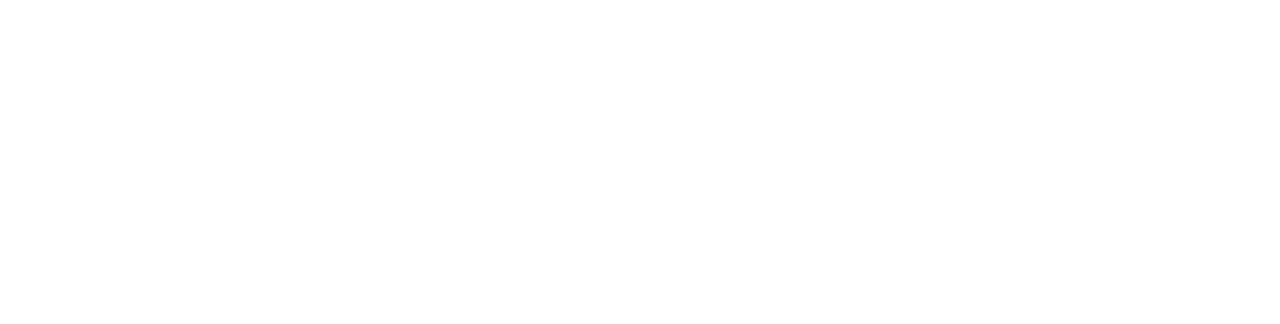
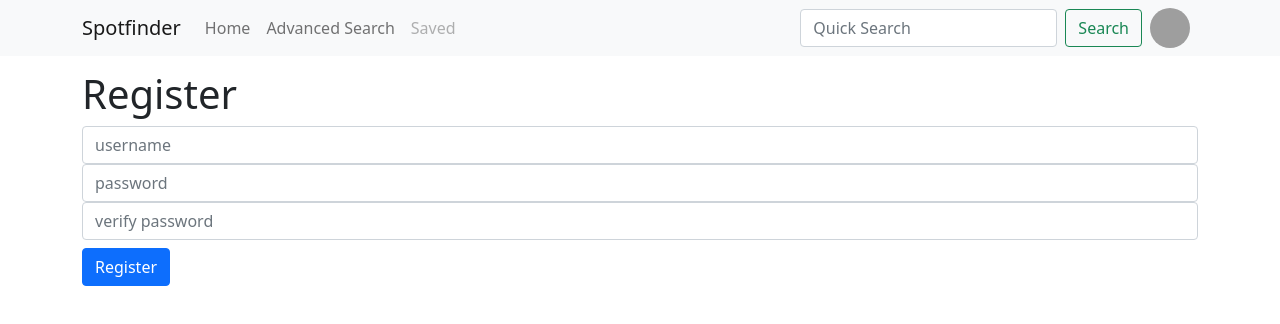
Before and after one commit to yutom-2000/spotfinder, a React (Create React App) app in the folder client/: page /register in a window 1280 px wide. Before the commit this address had no page. Shown: the top 324 px of the page. Built offline with nearby package versions, Linux system fonts and the light colour scheme; grey boxes are pictures that could not be loaded.

Commit message:
client login

```diff
--- a/client/package.json
+++ b/client/package.json
@@ -7,7 +7,6 @@
     "@testing-library/react": "^11.2.7",
     "@testing-library/user-event": "^12.8.3",
     "@types/jest": "^26.0.24",
-    "@types/node": "^12.20.37",
     "@types/react": "^17.0.36",
     "@types/react-dom": "^17.0.11",
     "bootstrap": "^5.1.3",
@@ -47,5 +46,8 @@
       "last 1 firefox version",
       "last 1 safari version"
     ]
+  },
+  "devDependencies": {
+    "@types/node": "^12.20.37"
   }
 }
--- a/client/src/App.tsx
+++ b/client/src/App.tsx
@@ -4,6 +4,8 @@ import Homescreen from "./components/Homescreen";
 import Profile from "./components/ProfileScreen";
 import { BrowserRouter, Route, Routes } from "react-router-dom";
 import "./App.css";
+import Login from "./components/ProfileScreen/Login";
+import Register from "./components/ProfileScreen/Register";
 
 function App() {
   return (
@@ -12,6 +14,8 @@ function App() {
         <Routes>
           <Route path={"/"} element={<Homescreen />} />
           <Route path={"/profile"} element={<Profile />}/>
+          <Route path={"/login"} element={<Login />} />
+          <Route path={"/register"} element={<Register />}/>
         </Routes>
       </div>
     </BrowserRouter>
--- a/client/src/components/Navbar/index.tsx
+++ b/client/src/components/Navbar/index.tsx
@@ -1,5 +1,5 @@
 interface active {
-  active: string;
+  active?: string;
 }
 
 const Navbar = ({ active }: active) => {
@@ -56,7 +56,7 @@ const Navbar = ({ active }: active) => {
           </form>
           <a href='/profile' className='ms-2 me-2 '>
           <img className="rounded-circle wd-avatar-image"
-                         src={'images/profile/blank-profile.png'}
+                         src={'https://i.imgur.com/YcP0tik.jpeg'}
                          alt={'...'}
                          width='40px'
                          height='40px'
--- /dev/null
+++ b/client/src/components/ProfileScreen/Login.tsx
@@ -0,0 +1,72 @@
+import { useNavigate } from "react-router";
+import { useState } from "react";
+import { API_URL } from "../../consts";
+import Navbar from "../Navbar";
+import '../Homescreen/index.css';
+
+export interface user {
+    username?: string,
+    password?: string,
+    verifyPassword?: string,
+  }
+
+const Login = () => {
+  const [user, setUser] = useState<user>({});
+  const navigate = useNavigate();
+  const [warn, setWarn] = useState(false);
+  const login = () => {
+    fetch(`${API_URL}/login`, {
+      method: "POST",
+      body: JSON.stringify(user),
+      credentials: "include",
+      headers: {
+        "content-type": "application/json",
+      },
+    }).then((status) => {
+        console.log(user);
+        console.log("constring", `${API_URL}/login`);
+        console.log("status", status.status);
+      if (status.status === 200) {
+        setWarn(false);
+        navigate("/profile");
+      } else {
+        setWarn(true);
+        setUser({username: user.username, password: ""});
+      }
+    });
+  };
+  return (
+    <div className="container body">
+      <Navbar />
+      <h1>Login</h1>
+      {warn && (
+        <div className="alert alert-danger">Incorrect username or password</div>
+      )}
+      <input
+        value={user.username}
+        onChange={(e) => setUser({ ...user, username: e.target.value })}
+        placeholder="username"
+        className="form-control"
+      />
+      <input
+        value={user.password}
+        onChange={(e) => setUser({ ...user, password: e.target.value })}
+        placeholder="password"
+        type="password"
+        className="form-control"
+      />
+      <div className="mt-2">
+      <button className="btn btn-primary me-2" onClick={login}>
+        Login
+      </button>
+      <a href="/register">
+      <button className="btn btn-primary">
+          Register
+      </button>
+      </a>
+      </div>
+    </div>
+  );
+};
+
+export default Login;
--- a/client/src/components/ProfileScreen/Profile.tsx
+++ b/client/src/components/ProfileScreen/Profile.tsx
@@ -2,6 +2,8 @@ import React, {useEffect} from "react";
 import "../reducers/profileData";
 import {Link} from "react-router-dom";
 import { useDispatch, useSelector } from "react-redux";
+import { API_URL } from "../../consts";
+import { useNavigate } from "react-router";
 
 const selectProfileData = (state : any) => {
     console.log("state", state);
@@ -10,17 +12,26 @@ const selectProfileData = (state : any) => {
 
 const Profile = () => {
     const profileData = useSelector(selectProfileData);
+    const navigate = useNavigate();
     const dispatch = useDispatch();
     //useEffect(() => fetchProfile(dispatch));
+    const logout = () => {
+        fetch(`${API_URL}/logout`, {
+            method: 'POST',
+            credentials: 'include',
+        }).then(res => navigate('/'))
+    }
     return (
         <div>
             <div className={"row"}>
-                <div className={"col-1"}>
-                    <i className={"fas fa-arrow-left align-bottom pl-2"}/>
-                </div>
-                <div className={"col"}>
+                <div className={"col-9"}>
                     <h6 className={"mb-0"}>{`${profileData.firstName} ${profileData.lastName}`}</h6>
                     {`${profileData.spotCount} Spots`}
+                </div>
+                <div className="col-3">
+                    <button className="rounded-pill float-end alert alert-danger pt-1 pb-1" onClick={logout}>
+                        Logout
+                    </button>
                 </div>
             </div>
             <div className={"position-relative bg-dark"}>
--- /dev/null
+++ b/client/src/components/ProfileScreen/Register.tsx
@@ -0,0 +1,66 @@
+import { useState } from "react";
+import { useNavigate } from "react-router";
+import { API_URL } from "../../consts";
+import Navbar from "../Navbar";
+import { user } from "./Login";
+import '../Homescreen/index.css';
+
+const Register = () => {
+  const [user, setUser] = useState<user>({});
+  const [warn, setWarn] = useState(false);
+  const navigate = useNavigate();
+  const register = () => {
+    if (user.password !== user.verifyPassword) {
+      setWarn(true);
+    } else {
+        console.log(`{${API_URL}/register}`);
+      fetch(`${API_URL}/register`, {
+        method: "POST",
+        body: JSON.stringify(user),
+        credentials: "include",
+        headers: {
+          "content-type": "application/json",
+        },
+      }).then((status) => {
+        if (status.status === 200) {
+          setWarn(false);
+          navigate("/profile");
+        }
+        setWarn(true);
+      });
+    }
+  };
+  return (
+    <div className="container body">
+      <h1>Register</h1>
+      {warn && <div className="alert alert-danger">Registration unsuccessful. Check that password and verify password are the same </div>}
+      <input
+        value={user.username}
+        onChange={(e) => setUser({ ...user, username: e.target.value })}
+        placeholder="username"
+        className="form-control"
+      />
+      <input
+        value={user.password}
+        onChange={(e) => setUser({ ...user, password: e.target.value })}
+        placeholder="password"
+        type="password"
+        className="form-control"
+      />
+      <input
+        onChange={(e) => setUser({ ...user, verifyPassword: e.target.value })}
+        placeholder="verify password"
+        type="password"
+        className="form-control"
+      />
+      <div className="mt-2">
+      <button className="btn btn-primary" onClick={register}>
+        Register
+      </button>
+      </div>
+      <Navbar />
+    </div>
+  );
+};
+
+export default Register;
--- a/client/src/components/ProfileScreen/index.tsx
+++ b/client/src/components/ProfileScreen/index.tsx
@@ -1,21 +1,42 @@
-import { Routes, Route } from "react-router";
-import "../Homescreen/index.css"
+import { useEffect, useState } from "react";
+import { Routes, Route, useNavigate } from "react-router";
+import { API_URL } from "../../consts";
+import "../Homescreen/index.css";
 import Navbar from "../Navbar";
+import Login from "./Login"
 import Profile from "./Profile";
 
 const ProfileScreen = () => {
+  const [user, setUser] = useState({});
+  const navigate = useNavigate();
+  const getProfile = () => {
+    fetch(`${API_URL}/profile`, {
+      method: "POST",
+      credentials: "include",
+    })
+      .then((res: any) => res.json())
+      .then((user) => {
+        setUser(user);
+      })
+      .catch((e) => navigate("/login"));
+  };
+  const logout = () => {
+      fetch(`${API_URL}/logout`, {
+          method: 'POST',
+          credentials: 'include'
+      }).then(res => navigate('/'));
+  }
+  useEffect(getProfile, [navigate]);
   return (
     <div className="container">
       <Navbar active="profile" />
 
-      <div
-        className={"body"}
-        style={{ position: "relative" }}
-      >
-        <Profile/>
+      <div className={"body"} style={{ position: "relative" }}>
+        <Profile />
         <Routes>
           <Route path={"/profile/edit"} element={<Profile />} />
           <Route path={"/profile"} element={<Profile />} />
+          <Route path={"/login"} element={<Login />}/>
         </Routes>
       </div>
     </div>
--- /dev/null
+++ b/client/src/consts.ts
@@ -0,0 +1,7 @@
+declare var process: {
+    env: {
+        NODE_ENV: string
+    }
+}
+
+export const API_URL = process.env.NODE_ENV === "development" ? "http://localhost:4000/api" : "deployedApiURLplaceholder"
```
